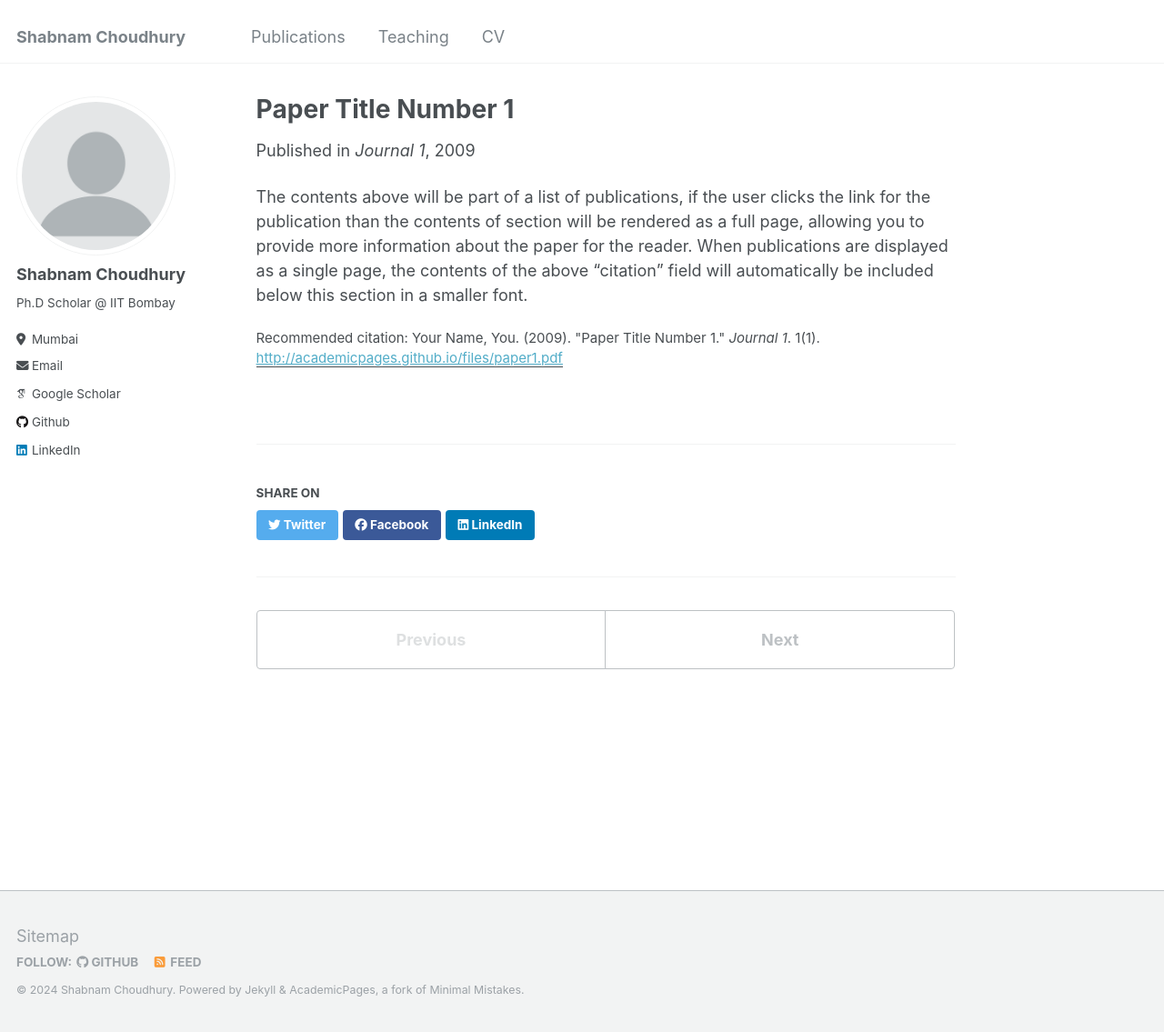
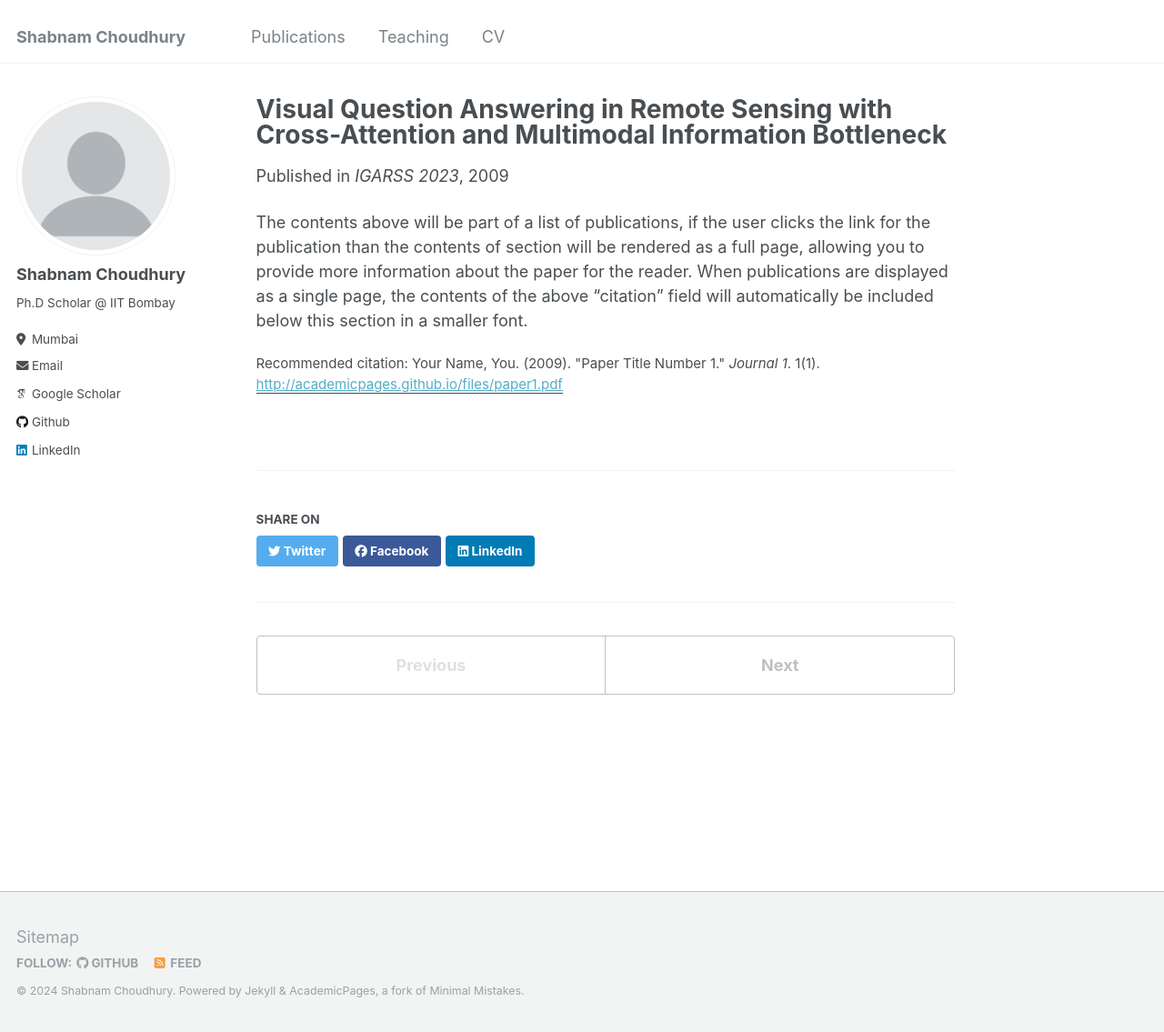
Before and after one commit to Shabnamchoudhury/Shabnamchoudhury.github.io, a Jekyll site: the page built from _publications/2009-10-01-paper-title-number-1.md, in a window 1280 px wide and 1135 px high. Shown: the whole window at 91% size. Built offline with Jekyll 4.4.1, drawn with Linux system fonts in a browser that asks for light colours; some web fonts are replaced.

Commit message:
Update 2009-10-01-paper-title-number-1.md

```diff
--- a/_publications/2009-10-01-paper-title-number-1.md
+++ b/_publications/2009-10-01-paper-title-number-1.md
@@ -1,10 +1,10 @@
 ---
-title: "Paper Title Number 1"
+title: "Visual Question Answering in Remote Sensing with Cross-Attention and Multimodal Information Bottleneck"
 collection: publications
 permalink: /publication/2009-10-01-paper-title-number-1
 excerpt: 'This paper is about the number 1. The number 2 is left for future work.'
 date: 2009-10-01
-venue: 'Journal 1'
+venue: 'IGARSS 2023'
 paperurl: 'http://academicpages.github.io/files/paper1.pdf'
 citation: 'Your Name, You. (2009). &quot;Paper Title Number 1.&quot; <i>Journal 1</i>. 1(1).'
 ---
```
